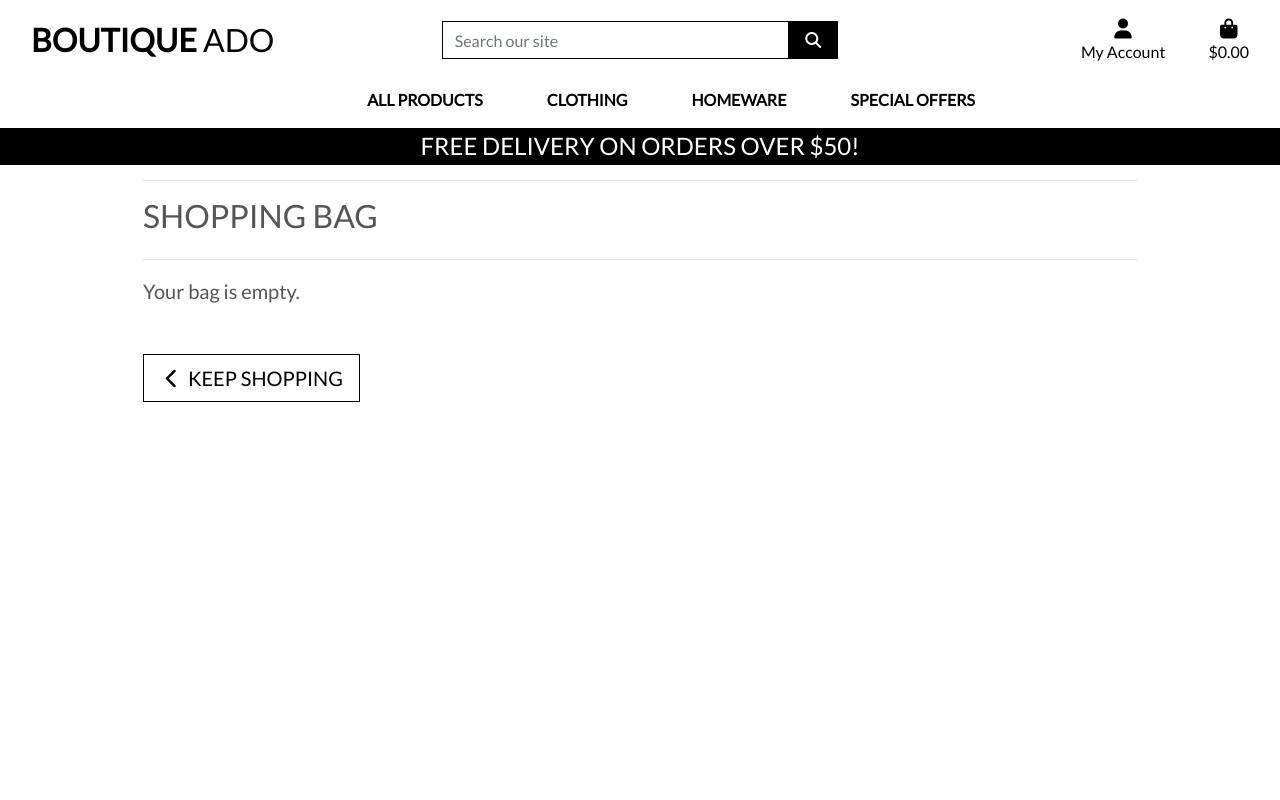
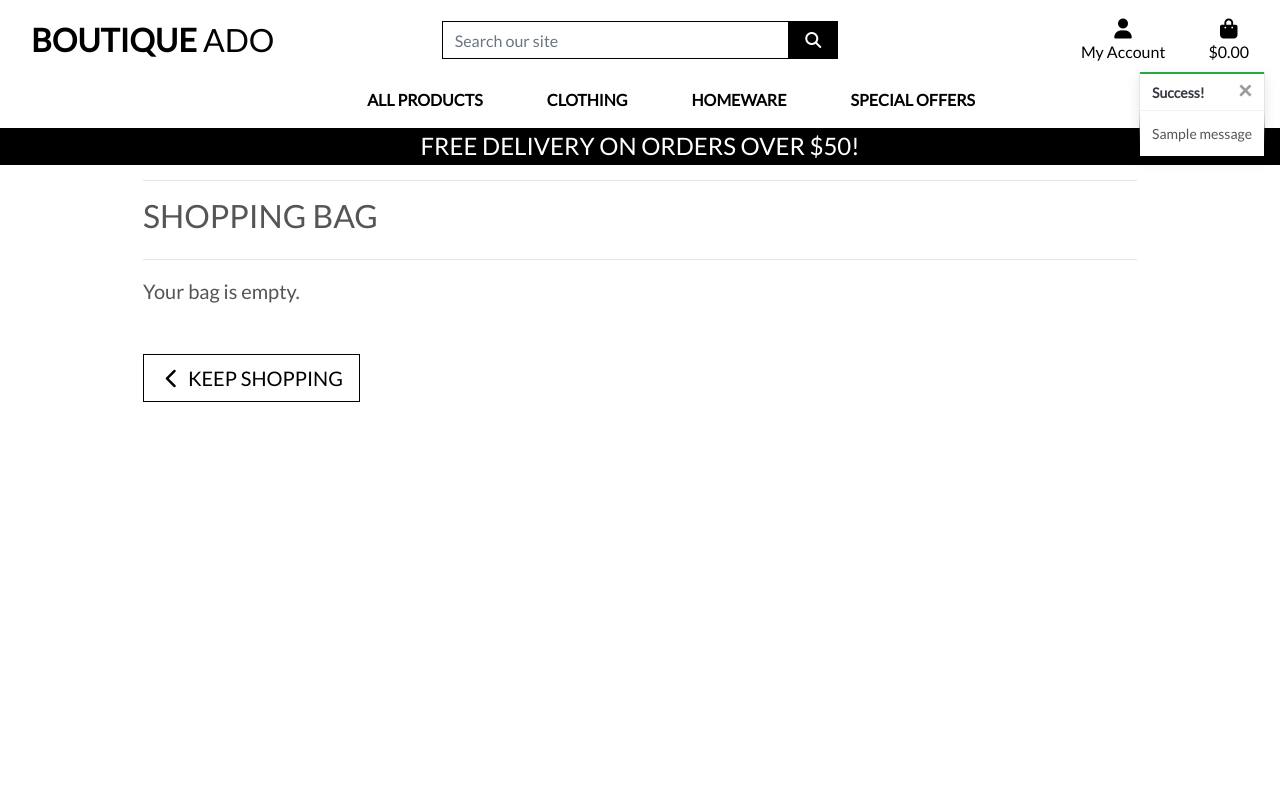
Before and after one commit to dougyb83/boutique_ado_v1, a Django app: page /bag/ in a window 1280 px wide. Run offline with Django 3.2, Linux system fonts and the light colour scheme; tables that the repository leaves empty hold one stand-in row (values such as "Sample post"); one stand-in notice (Sample message) is shown; some libraries are stand-ins or nearby versions.

Commit message:
Added toasts

```diff
--- a/bag/views.py
+++ b/bag/views.py
@@ -1,21 +1,19 @@
-from django.shortcuts import (
-    render, redirect, reverse, HttpResponse, get_object_or_404
-)
+from django.shortcuts import render, redirect, reverse, HttpResponse
 from django.contrib import messages
 
 from products.models import Product
 
+# Create your views here.
 
 def view_bag(request):
     """ A view that renders the bag contents page """
 
     return render(request, 'bag/bag.html')
 
-
 def add_to_bag(request, item_id):
     """ Add a quantity of the specified product to the shopping bag """
 
-    product = get_object_or_404(Product, pk=item_id)
+    product = Product.objects.get(pk=item_id)
     quantity = int(request.POST.get('quantity'))
     redirect_url = request.POST.get('redirect_url')
     size = None
@@ -27,26 +25,13 @@ def add_to_bag(request, item_id):
         if item_id in list(bag.keys()):
             if size in bag[item_id]['items_by_size'].keys():
                 bag[item_id]['items_by_size'][size] += quantity
-                messages.success(request,
-                                 (f'Updated size {size.upper()} '
-                                  f'{product.name} quantity to '
-                                  f'{bag[item_id]["items_by_size"][size]}'))
             else:
                 bag[item_id]['items_by_size'][size] = quantity
-                messages.success(request,
-                                 (f'Added size {size.upper()} '
-                                  f'{product.name} to your bag'))
         else:
             bag[item_id] = {'items_by_size': {size: quantity}}
-            messages.success(request,
-                             (f'Added size {size.upper()} '
-                              f'{product.name} to your bag'))
     else:
         if item_id in list(bag.keys()):
             bag[item_id] += quantity
-            messages.success(request,
-                             (f'Updated {product.name} '
-                              f'quantity to {bag[item_id]}'))
         else:
             bag[item_id] = quantity
             messages.success(request, f'Added {product.name} to your bag')
@@ -58,7 +43,6 @@ def add_to_bag(request, item_id):
 def adjust_bag(request, item_id):
     """Adjust the quantity of the specified product to the specified amount"""
 
-    product = get_object_or_404(Product, pk=item_id)
     quantity = int(request.POST.get('quantity'))
     size = None
     if 'product_size' in request.POST:
@@ -68,28 +52,15 @@ def adjust_bag(request, item_id):
     if size:
         if quantity > 0:
             bag[item_id]['items_by_size'][size] = quantity
-            messages.success(request,
-                             (f'Updated size {size.upper()} '
-                              f'{product.name} quantity to '
-                              f'{bag[item_id]["items_by_size"][size]}'))
         else:
             del bag[item_id]['items_by_size'][size]
             if not bag[item_id]['items_by_size']:
                 bag.pop(item_id)
-            messages.success(request,
-                             (f'Removed size {size.upper()} '
-                              f'{product.name} from your bag'))
     else:
         if quantity > 0:
             bag[item_id] = quantity
-            messages.success(request,
-                             (f'Updated {product.name} '
-                              f'quantity to {bag[item_id]}'))
         else:
             bag.pop(item_id)
-            messages.success(request,
-                             (f'Removed {product.name} '
-                              f'from your bag'))
 
     request.session['bag'] = bag
     return redirect(reverse('view_bag'))
@@ -99,7 +70,6 @@ def remove_from_bag(request, item_id):
     """Remove the item from the shopping bag"""
 
     try:
-        product = get_object_or_404(Product, pk=item_id)
         size = None
         if 'product_size' in request.POST:
             size = request.POST['product_size']
@@ -109,16 +79,11 @@ def remove_from_bag(request, item_id):
             del bag[item_id]['items_by_size'][size]
             if not bag[item_id]['items_by_size']:
                 bag.pop(item_id)
-            messages.success(request,
-                             (f'Removed size {size.upper()} '
-                              f'{product.name} from your bag'))
         else:
             bag.pop(item_id)
-            messages.success(request, f'Removed {product.name} from your bag')
 
         request.session['bag'] = bag
         return HttpResponse(status=200)
 
     except Exception as e:
-        messages.error(request, f'Error removing item: {e}')
         return HttpResponse(status=500)
--- a/static/css/base.css
+++ b/static/css/base.css
@@ -102,6 +102,23 @@ a.category-badge > span.badge:hover {
     cursor: pointer;
 }
 
+/* ------------------------------- bootstrap toasts */
+
+.message-container {
+    position: fixed;
+    top: 72px;
+    right: 15px;
+    z-index: 99999999999;
+}
+
+.custom-toast {
+    overflow: visible;
+}
+
+.toast-capper {
+    height: 2px;
+}
+
 /* -------------------------------- Media Queries */
 
 /* Slightly larger container on xl screens */
--- a/templates/base.html
+++ b/templates/base.html
@@ -113,7 +113,21 @@
     </header>
 
     {% if messages %}
-        <div class="message-container"></div>
+        <div class="message-container">
+            {% for message in messages %}
+            {% with message.level as level %}
+                {% if level == 40 %}
+                    {% include 'includes/toasts/toast_error.html' %}
+                {% elif level == 30 %}
+                    {% include 'includes/toasts/toast_warning.html' %}
+                {% elif level == 25 %}
+                    {% include 'includes/toasts/toast_success.html' %}
+                {% else %}
+                    {% include 'includes/toasts/toast_info.html' %}
+                {% endif %}
+            {% endwith %}
+        {% endfor %}
+        </div>
     {% endif %}
 
     {% block page_header %}
@@ -123,6 +137,9 @@
     {% endblock %}
 
     {% block postloadjs %}
+    <script type="text/javascript">
+        $('.toast').toast('show');
+    </script>
     {% endblock %}
 
 
--- /dev/null
+++ b/templates/includes/toasts/toast_success.html
@@ -0,0 +1,13 @@
+<div class="toast custom-toast rounded-0 border-top-0" data-autohide="false">
+    <div class="arrow-up arrow-success"></div>
+    <div class="w-100 toast-capper bg-success"></div>
+    <div class="toast-header bg-white text-dark">
+        <strong class="mr-auto">Success!</strong>
+        <button type="button" class="ml-2 mb-1 close text-dark" data-dismiss="toast" aria-label="Close">
+            <span aria-hidden="true">&times;</span>
+        </button>
+    </div>
+    <div class="toast-body bg-white">
+        {{ message }}
+    </div>
+</div>
```
Also changed, not shown: boutique_ado/settings.py (+17 -15 lines), templates/includes/toasts/toast_error.html (added, +13 -0 lines), templates/includes/toasts/toast_info.html (added, +13 -0 lines), templates/includes/toasts/toast_warning.html (added, +13 -0 lines).
